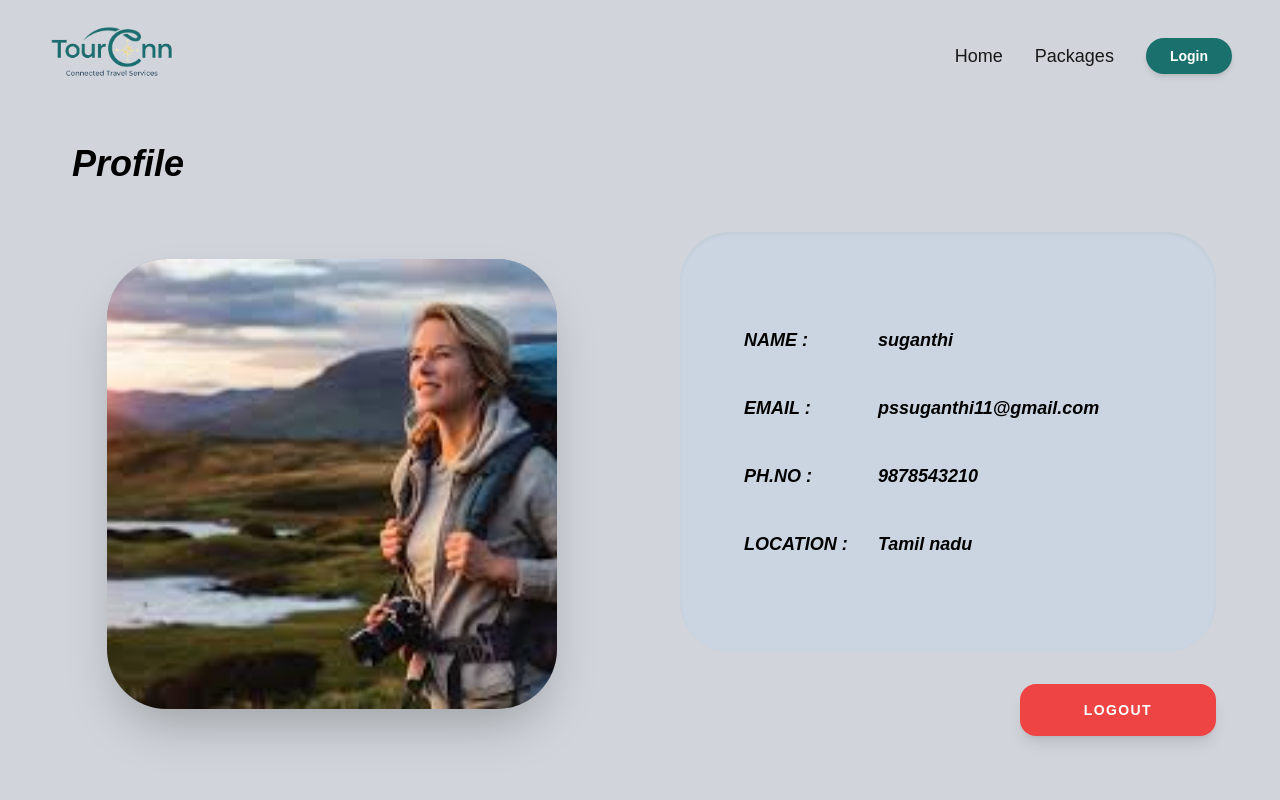
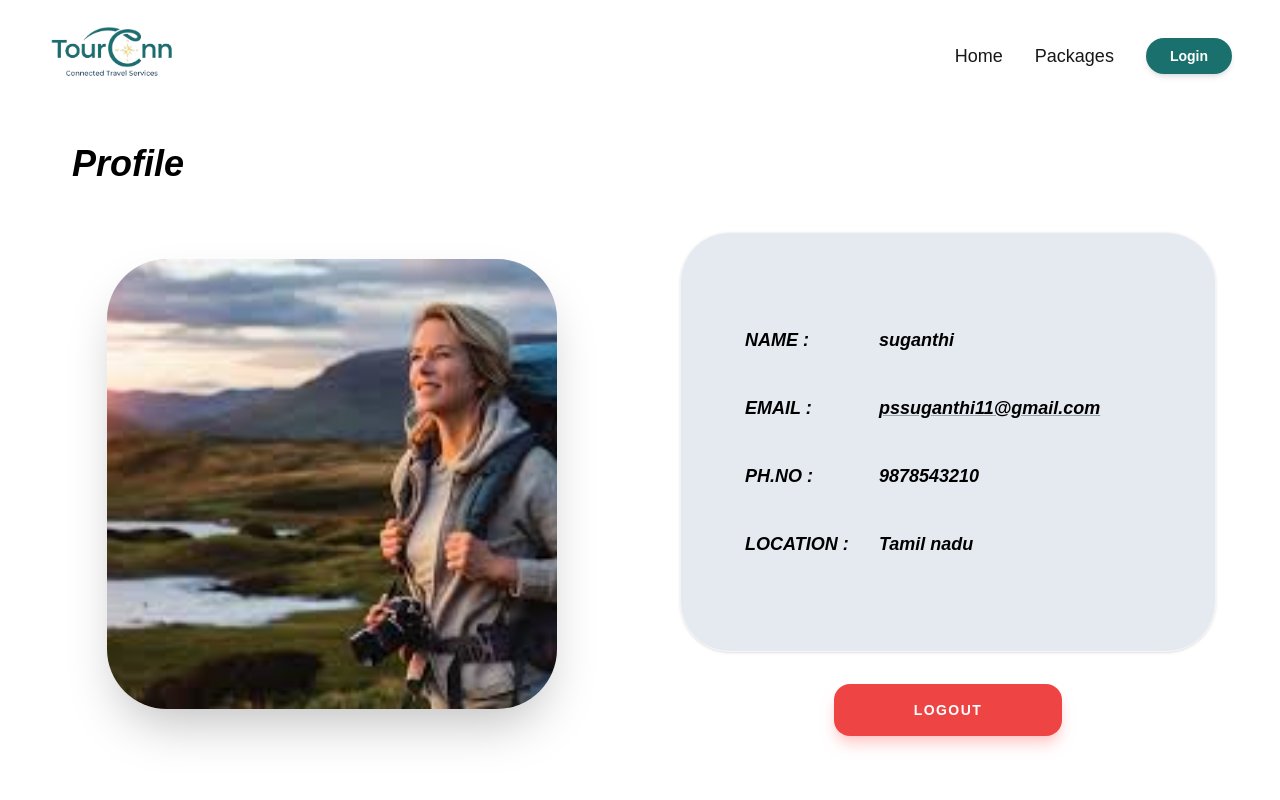
Before and after one commit to pssuganthi11/Tourconn_web_ui, a Next.js app: page /profile in a window 1280 px wide. Shown: the top 800 px of the page. Built offline with nearby package versions, Linux system fonts and the light colour scheme.

Commit message:
improved: Ui

```diff
--- a/app/profile/page.tsx
+++ b/app/profile/page.tsx
@@ -12,8 +12,9 @@ const ProfilePage = () => {
   };
 
   return (
-    <div className="min-h-screen bg-[#D1D5DB] pt-32 pb-12 px-6 flex items-center justify-center">
+    <div className="min-h-screen pt-32 pb-12 px-6 flex items-center justify-center bg-white">
       <div className="max-w-6xl w-full mx-auto">
+
         {/* Page Title */}
         <h1 className="text-4xl font-extrabold italic text-black mb-12 ml-2">
           Profile
@@ -24,7 +25,7 @@ const ProfilePage = () => {
 
           {/* Left Side: Profile Image */}
           <div className="w-full lg:w-1/2 flex justify-center">
-            <div className="relative w-full max-w-[450px] h-[350px] md:h-[450px] rounded-[60px] overflow-hidden shadow-2xl bg-gray-400">
+            <div className="relative w-full max-w-[450px] h-[350px] md:h-[450px] rounded-[60px] overflow-hidden shadow-2xl bg-gray-200">
               <Image
                 src="/img/women.png"
                 alt="Profile"
@@ -38,41 +39,43 @@ const ProfilePage = () => {
 
           {/* Right Side: Info Card */}
           <div className="w-full lg:w-1/2 flex flex-col gap-8">
-            {/* Main Info Box */}
-            <div className="bg-[#CBD5E1] rounded-[50px] p-8 md:p-16 shadow-inner flex flex-col justify-center min-h-[420px]">
+
+            <div className="bg-[#CBD5E1]/50 rounded-[50px] p-8 md:p-16 shadow-sm flex flex-col justify-center min-h-[420px] border border-gray-100">
               <div className="space-y-10">
-                <div className="flex items-start gap-6">
+
+                <div className="flex items-center gap-6">
                   <span className="font-bold italic text-black min-w-[110px] text-lg uppercase">Name :</span>
                   <span className="font-bold italic text-black text-lg">suganthi</span>
                 </div>
 
-                <div className="flex items-start gap-6">
+                <div className="flex items-center gap-6">
                   <span className="font-bold italic text-black min-w-[110px] text-lg uppercase">Email :</span>
-                  <span className="font-bold italic text-black text-lg break-all">pssuganthi11@gmail.com</span>
+                  <span className="font-bold italic text-black text-lg break-all underline decoration-gray-400">pssuganthi11@gmail.com</span>
                 </div>
 
-                <div className="flex items-start gap-6">
+                <div className="flex items-center gap-6">
                   <span className="font-bold italic text-black min-w-[110px] text-lg uppercase">Ph.No :</span>
                   <span className="font-bold italic text-black text-lg">9878543210</span>
                 </div>
 
-                <div className="flex items-start gap-6">
+                <div className="flex items-center gap-6">
                   <span className="font-bold italic text-black min-w-[110px] text-lg uppercase">Location :</span>
                   <span className="font-bold italic text-black text-lg">Tamil nadu</span>
                 </div>
               </div>
             </div>
 
-            {/* Logout Button */}
-            <div className="flex justify-end">
+            {/* Logout*/}
+            <div className="flex justify-center w-full">
               <button
                 onClick={handleLogout}
-                className="bg-[#EF4444] hover:bg-red-700 text-white px-16 py-4 rounded-2xl font-bold transition-all active:scale-95 shadow-lg text-sm uppercase tracking-widest"
+                className="bg-[#EF4444] hover:bg-red-700 text-white px-20 py-4 rounded-2xl font-bold transition-all active:scale-95 shadow-lg shadow-red-200 text-sm uppercase tracking-widest"
               >
                 Logout
               </button>
             </div>
           </div>
+
         </div>
       </div>
     </div>
```
